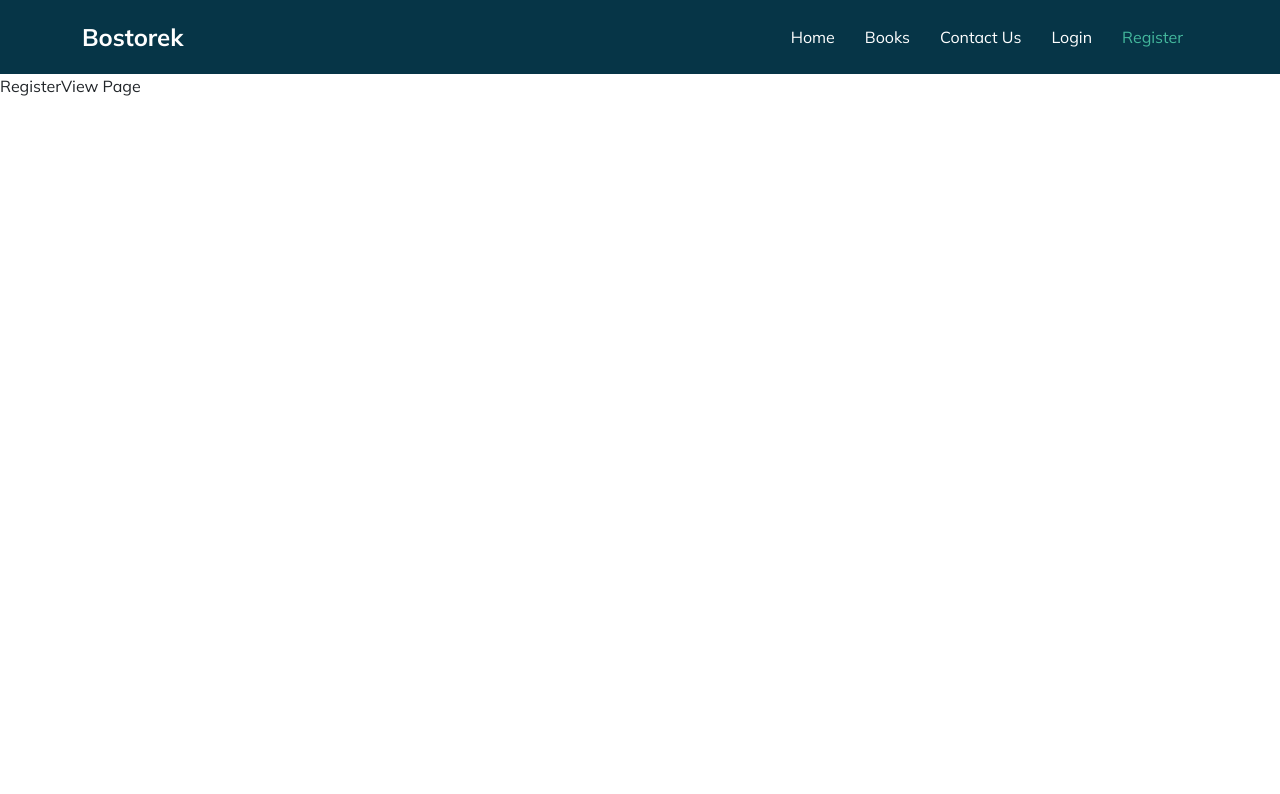
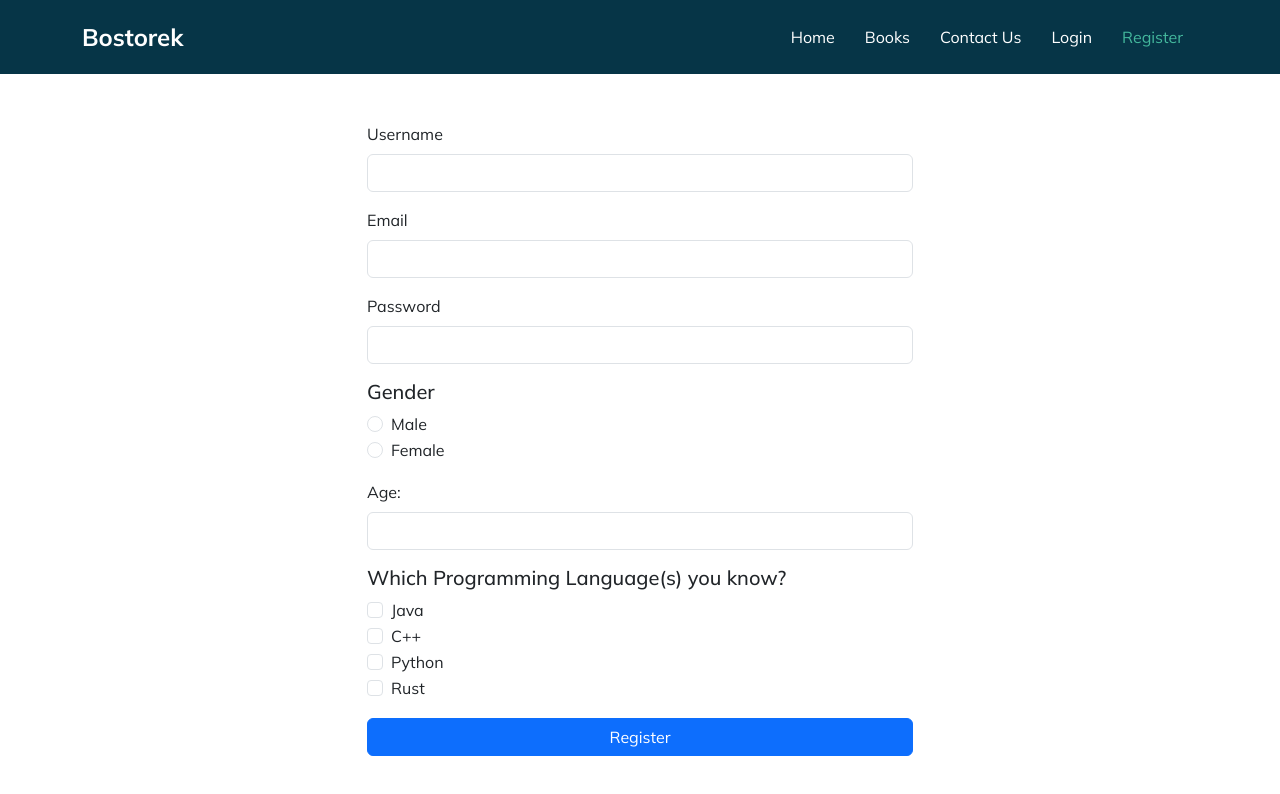
Before and after one commit to BetulBircan/bostorek-tr, a Vue app in the folder frontEnd/: page /register in a window 1280 px wide. Shown: the top 794 px of the page. Built offline with nearby package versions, Linux system fonts and the light colour scheme.

Commit message:
register sayfasına kayıt formu eklendi ve v-model ile girilen veriyi gösterme vb işlemleri yapıldı

```diff
--- a/frontEnd/src/views/RegisterView.vue
+++ b/frontEnd/src/views/RegisterView.vue
@@ -1,12 +1,157 @@
 <template>
-    <div>
-        RegisterView Page
+   <section>
+    <div class="container">
+        <form class="mt-5">
+          <div class="row justify-content-center">
+            <div class="col-md-6 col-8 mb-3">
+
+                <!-- for=username aynı name e sahip  field ına ait olduğunu gösterir. input elementindeki is ile
+                 labeldaki for birbiryle örtüşür.-->
+              <label for="username" class="form-label">Username</label>
+
+              <!--
+              type="input un tipi text",
+              class="form-control" bootstrapin input elementine verilen bir class
+                id="username" input elementinin id'si uniq bir tanimlayici
+                name=örneğin formu doldurup gönderdiğimizde hangi input alanını doldurduğumuzu gösterir.
+                required=bu input alanının zorunlu  bir alan olduğunu gösterir.
+                value=bu input alanının varsayılan değerini belirler.inputta gösterilecek alan
+                @input eventi : input alanına herhangi bir değer girildiğinde tetiklenir.
+                template kısmında kullnırken parametre almasa bile vue nun sağladığı kısayol sayesinde tarayıcıda otomatik olarak event parametresini alır.
+              -->
+
+              <!-- eğer input a hem event göndermek için $event olarak göndericez hem kendi parametremizi göndermek istersek  @input="updateUsername(10,$event) şeklinde kullanırız -->
+              <!-- <input type="text" class="form-control" id="username" name="username" :value="formData.username" @input="updateUsername" required
+                > Bu kullanıcının inputa girdiği değeri alması için uzun yol kullanılmış hali. kısaca v-model bind ını kullanabiliriz -->
+
+              <input type="text" class="form-control" id="username" name="username" v-model="formData.username"  required>
+            </div>
+          </div>
+
+          <div class="row justify-content-center">
+            <!-- Email Field (Medium and Larger Screens) -->
+            <div class="col-md-6 col-8 mb-3">
+              <label for="email" class="form-label">Email</label>
+              <input type="email" class="form-control" id="email" name="email" v-model="formData.email" required>
+            </div>
+          </div>
+
+          <!-- Password Field -->
+          <div class="row justify-content-center">
+            <div class="col-md-6 col-8 mb-3">
+              <label for="password" class="form-label">Password</label>
+              <input type="password" class="form-control" id="password" name="password" v-model="formData.password" required>
+            </div>
+          </div>
+
+          <!-- Gender Field -->
+          <div class="row justify-content-center">
+            <div class="col-md-6 col-8 mb-3">
+              <h5>Gender</h5>
+              <div class="form-check">
+                <!--
+                 checked özellği radiobutton un seçili olup olmadığına bakar
+                 changed eventi : radiobutton seçildiğinde tetiklenir. hangi radiobutton seçildiğini anlamak için value attribute kullanılır.
+                 v-model le hangi gender ı seçiyorsan o gelitirilir.
+                  -->
+                <input class="form-check-input" type="radio" name="gender" value='male' id="male" v-model="formData.gender" >
+                <label class="form-check-label" for="male">
+                  Male
+                </label>
+              </div>
+              <div class="form-check">
+                <input class="form-check-input" type="radio" name="gender" value='female' id="female" v-model="formData.gender">
+                <label class="form-check-label" for="female">
+                  Female
+                </label>
+              </div>
+            </div>
+          </div>
+
+          <!-- Age Field -->
+          <div class="row justify-content-center">
+            <div class="col-md-6 col-8 mb-3">
+              <label for="age" class="form-label">Age:</label>
+              <input type="number" class="form-control" id="age" required>
+            </div>
+          </div>
+
+          <!-- Programming Field -->
+          <div class="row justify-content-center">
+            <div class="col-md-6 col-8 mb-3">
+              <h5>Which Programming Language(s) you know?</h5>
+              <div class="form-check">
+                <input class="form-check-input" type="checkbox" value="java" id="java">
+                <label class="form-check-label" for="java">
+                  Java
+                </label>
+              </div>
+              <div class="form-check">
+                <input class="form-check-input" type="checkbox" value="c++" id="c++">
+                <label class="form-check-label" for="c++">
+                  C++
+                </label>
+              </div>
+              <div class="form-check">
+                <input class="form-check-input" type="checkbox" value="python" id="python">
+                <label class="form-check-label" for="python">
+                  Python
+                </label>
+              </div>
+              <div class="form-check">
+                <input class="form-check-input" type="checkbox" value="rust" id="rust">
+                <label class="form-check-label" for="rust">
+                  Rust
+                </label>
+              </div>
+            </div>
+          </div>
+
+
+          <!-- Submit Button -->
+          <div class="row justify-content-center">
+            <div class="col-md-6 col-8 mb-3">
+              <button type="submit" class="btn btn-primary w-100">Register</button>
+            </div>
+          </div>
+        </form>
     </div>
+   </section>
 </template>
 
 <script>
     export default {
-        name : "RegisterView"
+        name : "RegisterView",
+        data() {
+            return {
+                formData : {
+                    username : "",
+                    email : "",
+                    password : "",
+                    gender : ""
+                }
+            }
+        },
+        methods : {
+            //burada event parametresi alıyoruz çünkü input alanına herhangi bir değer girildiğinde tetiklenir.
+            //template kısmında kullnırken parametre almasa bile vue nun sağladığı kısayol sayesinde tarayıcıda otomatik olarak event parametresini alır.
+            // updateUsername(event) {
+            //     this.formData.username = event.target.value;
+            //     console.log(event,"EVENT");
+
+            // }
+            //ayrıyetten hem kendi hem de event parametresini gönderdiğimiz hali
+            // updateUsername(num,event) {
+            //     console.log(num,"NUM");
+
+            //     console.log(event,"EVENT");
+
+            // },
+
+            updateGender(newGender) {
+                this.formData.gender = newGender;
+            }
+        }
     }
 </script>
 
```
Also changed, not shown: frontEnd/public/aciklama.txt.
